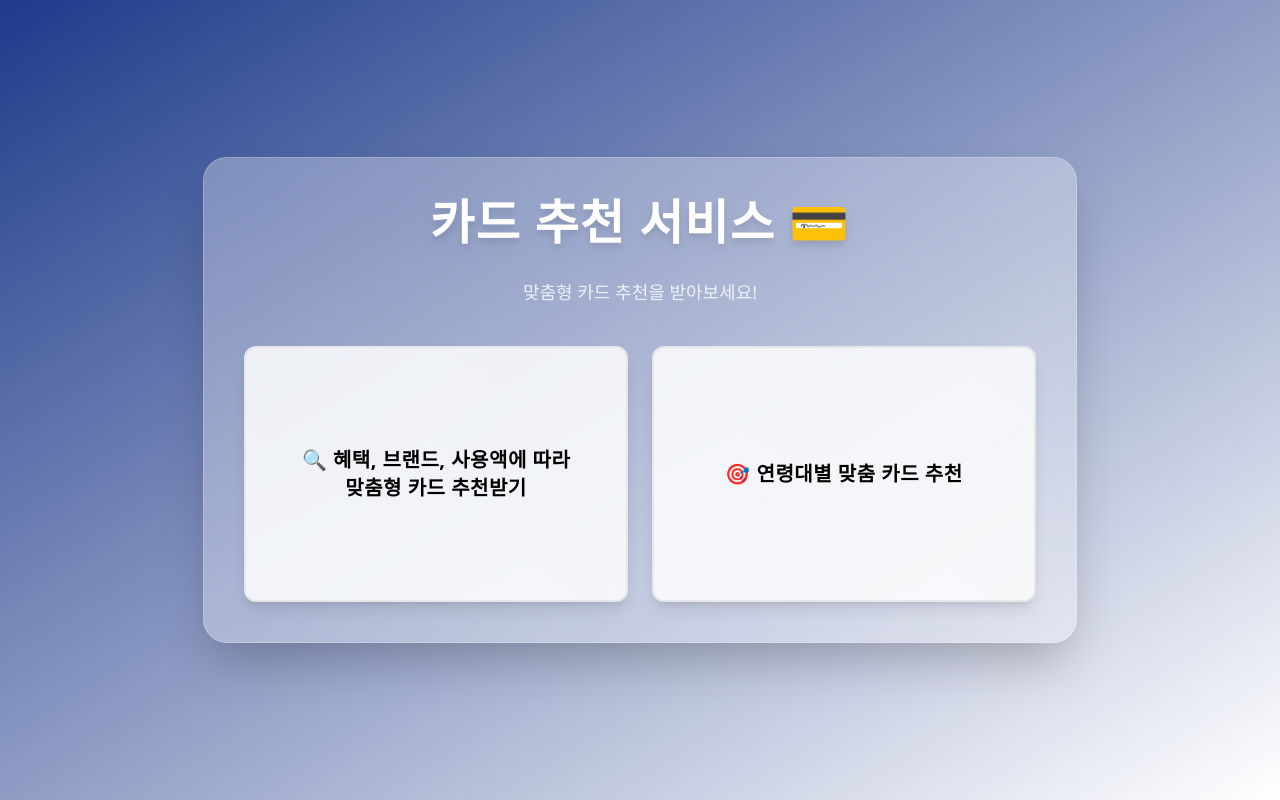
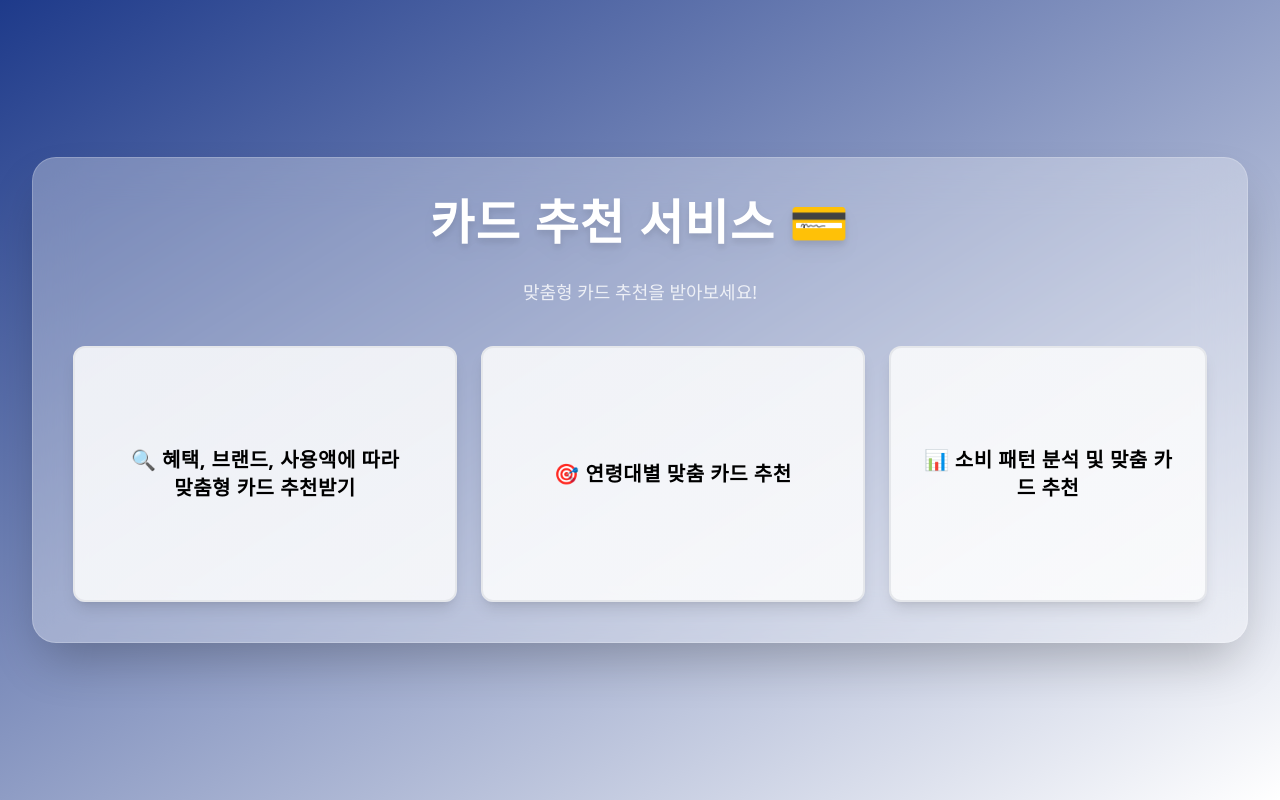
Before and after one commit to YoonCY9/card-recommend-project, a Next.js app in the folder card-front/: page /main in a window 1280 px wide. Built offline with nearby package versions, Linux system fonts and the light colour scheme.

Commit message:
feat : 메인으로 가는 버튼 추가

```diff
--- a/card-front/app/main/page.tsx
+++ b/card-front/app/main/page.tsx
@@ -32,6 +32,15 @@ export default function Home() {
                             </p>
                         </div>
                     </Link>
+
+                    <Link href="http://localhost:3000/recommand">
+                        <div className="group flex h-64 w-97 cursor-pointer items-center justify-center rounded-xl bg-white/80 text-black border-2 border-gray-200 shadow-lg transition-all hover:shadow-xl hover:scale-105 p-6 relative overflow-hidden">
+                            <div className="absolute inset-0 bg-gradient-to-tr from-gray-50 to-gray-100 opacity-40 group-hover:opacity-60 transition-all duration-300"></div>
+                            <p className="relative text-center text-xl font-semibold tracking-wide">
+                                📊 소비 패턴 분석 및 맞춤 카드 추천
+                            </p>
+                        </div>
+                    </Link>
                 </div>
             </div>
         </div>
```
